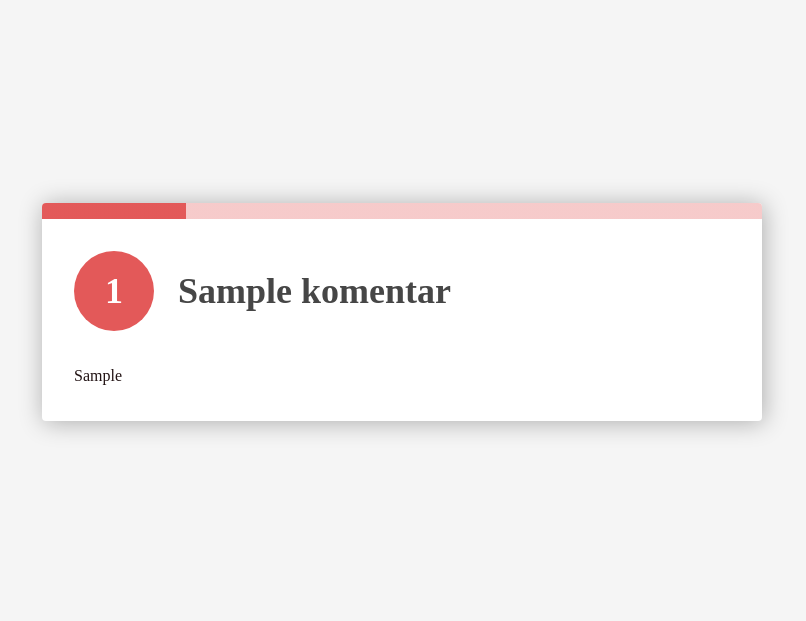
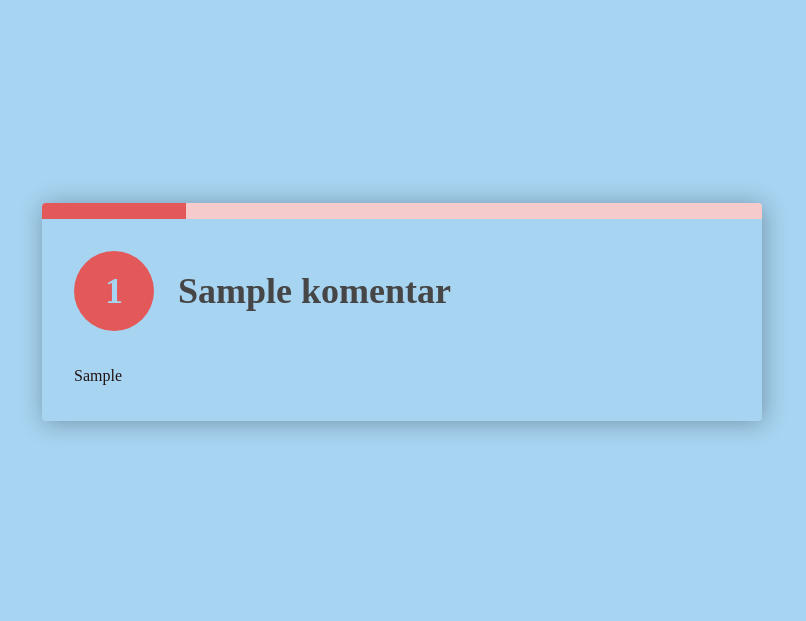
Before and after one commit to hazeltara/My-Travel, a PHP site: page /home.php in a window 1280 px wide. Shown: the part 3880-4501 px from the top of the page, without its empty margins (238-1044 px from the left). Run offline with PHP 8.4, Linux system fonts and the light colour scheme; tables that the repository leaves empty or names only in its code hold one stand-in row (values such as "Sample post").

Commit message:
mengubah warna

```diff
--- a/komentar.css
+++ b/komentar.css
@@ -10,7 +10,7 @@ body {
 	--brandColor: hsl(var(--h), 71%, var(--l));
 	font-family: Montserrat, sans-serif;
 	margin: 0;
-	background-color: whitesmoke;
+	background-color: #a7d4f1;
 }
 
 p {
@@ -40,7 +40,7 @@ p {
 	box-shadow: 0.1rem 0.1rem 1.5rem rgba(0, 0, 0, 0.3);
 	border-radius: 0.25rem;
 	overflow: hidden;
-	background-color: white;
+	background-color: #a7d4f1;
 }
 
 .list-komentar > li::before {
@@ -73,7 +73,7 @@ h3::before {
 	padding: 1rem;
 	border-radius: 50%;
 	background-color: var(--c1);
-	color: white;
+	color: #a7d4f1;
 }
 
 @media (min-width: 40em) {
```
